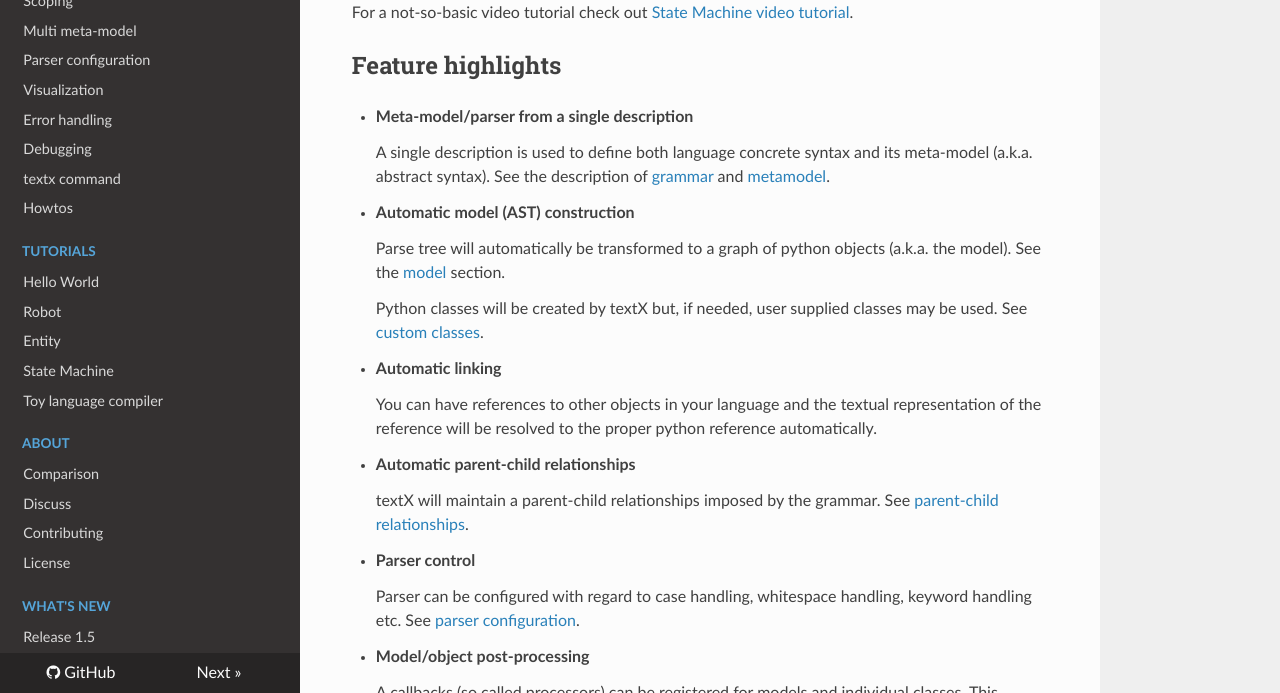
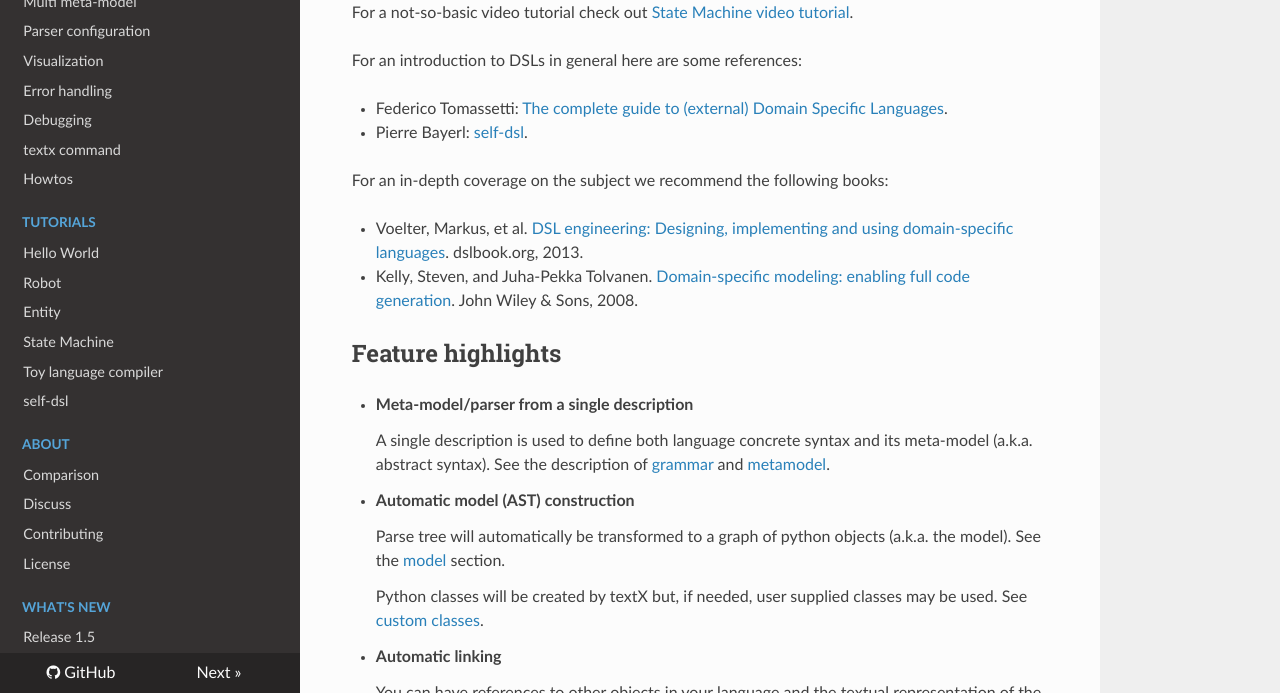
Before and after one commit to textX/textX, an MkDocs documentation site: the page built from docs/index.md, in a window 1280 px wide and 900 px high, scrolled down 751 px, cut to the strip 207-900 px from the top of the window. Built offline with MkDocs 1.6.1, drawn with Linux system fonts in a browser that asks for light colours; nearby versions of some CDN libraries; comment, search, counter and statistics services are not loaded.

Commit message:
Adding references to self-dsl and some other DSL materials.

```diff
--- a/docs/index.md
+++ b/docs/index.md
@@ -25,8 +25,21 @@
 
 <iframe width="560" height="315" src="https://www.youtube.com/embed/CN2IVtInapo" frameborder="0" allowfullscreen></iframe>
 
+
 For a not-so-basic video tutorial check out [State Machine video
 tutorial](tutorials/state_machine.md).
+
+
+For an introduction to DSLs in general here are some references:
+
+- Federico Tomassetti: [The complete guide to (external) Domain Specific
+  Languages](https://tomassetti.me/domain-specific-languages/).
+- Pierre Bayerl: [self-dsl](https://goto40.github.io/self-dsl/).
+
+For an in-depth coverage on the subject we recommend the following books:
+
+- Voelter, Markus, et al. [DSL engineering: Designing, implementing and using domain-specific languages](http://dslbook.org). dslbook.org, 2013.
+- Kelly, Steven, and Juha-Pekka Tolvanen. [Domain-specific modeling: enabling full code generation](http://dsmbook.com/). John Wiley & Sons, 2008.
 
 
 ## Feature highlights
--- a/mkdocs.yml
+++ b/mkdocs.yml
@@ -28,6 +28,7 @@
   - Entity: tutorials/entity.md
   - State Machine: tutorials/state_machine.md
   - Toy language compiler: tutorials/toylanguage.md
+  - self-dsl: tutorials/self-dsl.md
 - About:
   - Comparison: about/comparison.md
   - Discuss: about/discuss.md
```
Also changed, not shown: docs/tutorials/self-dsl.md (added, +10 -0 lines).
